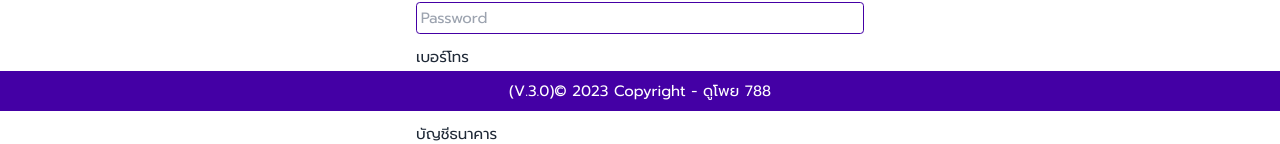
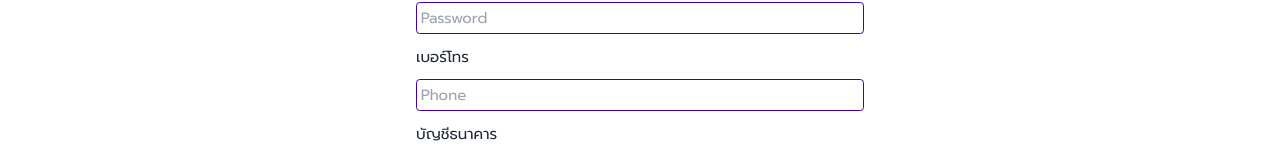
Before and after one commit to zvcx22545/Dopoy788, a React (Vite) app: page /register in a window 1280 px wide. Shown: the part 764-908 px from the top of the page. Built offline with nearby package versions, Linux system fonts and the light colour scheme.

Commit message:
src/index.css

```diff
--- a/src/index.css
+++ b/src/index.css
@@ -19,5 +19,6 @@ body{
 
 #footer{
   position: absolute;
-  bottom: -5rem;
+  margin-top: 5rem;
+  /* bottom: 0; */
 }
```
